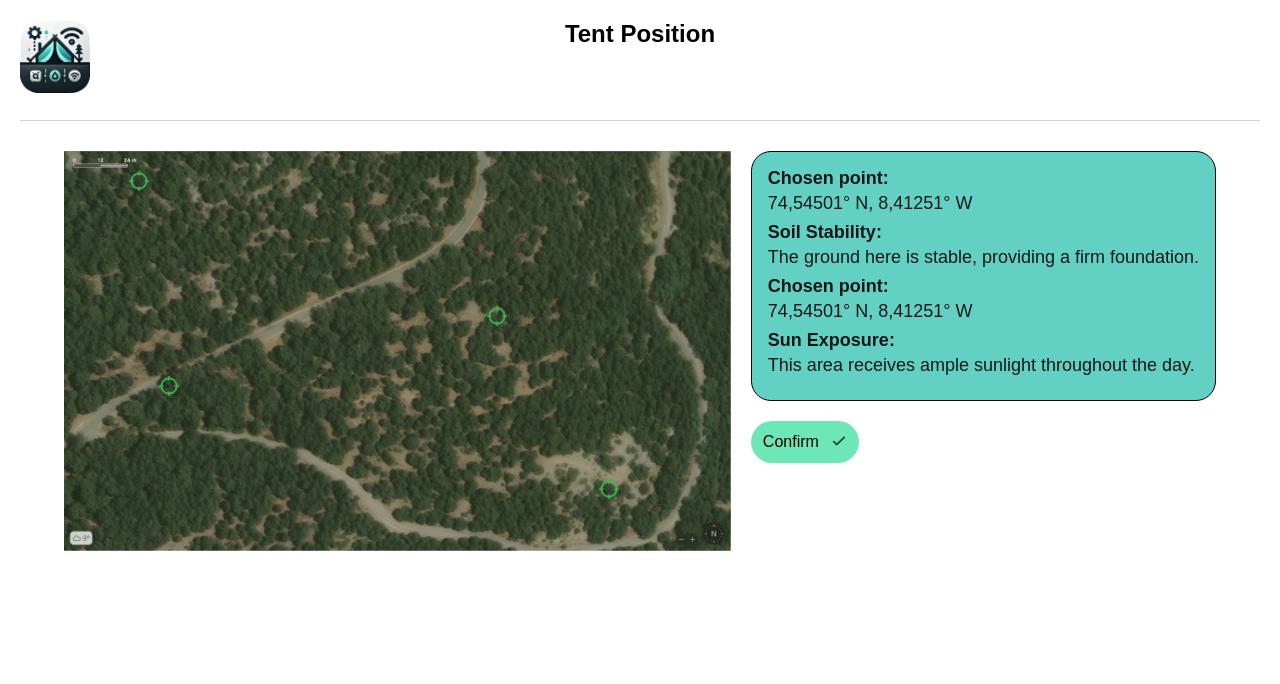
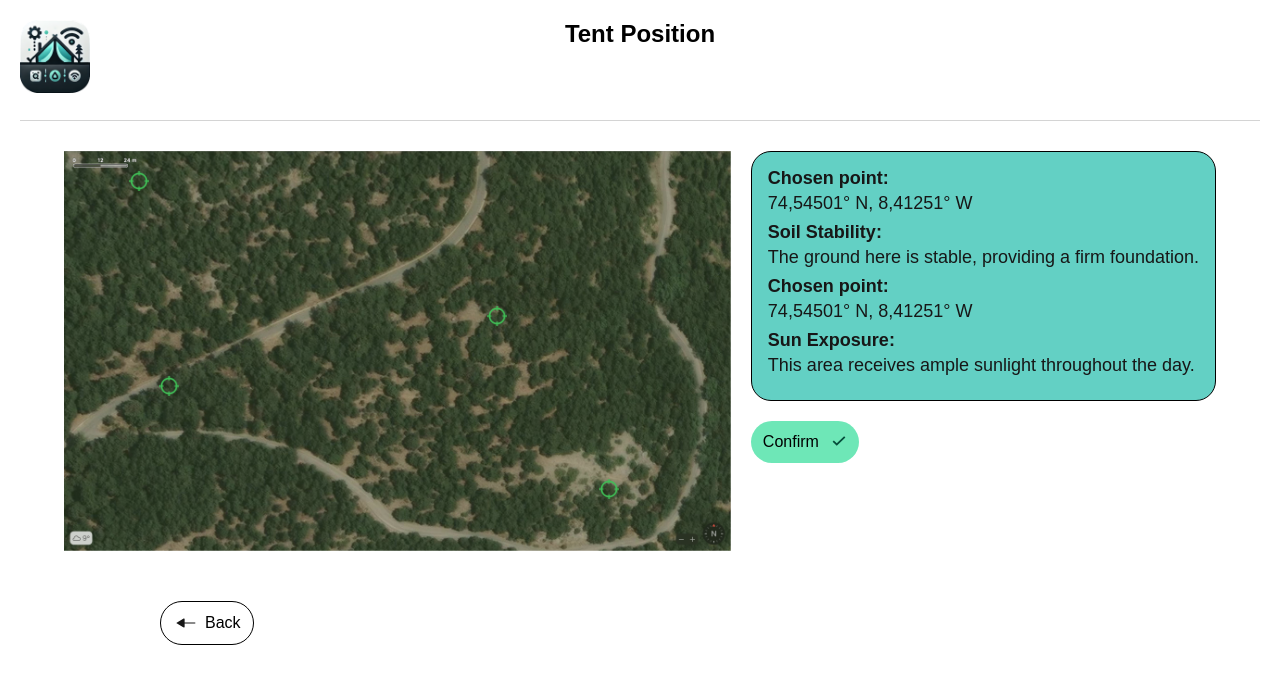
Before and after one commit to dimitry-lzs/hciWeb, a React app: page /tent-position in a window 1280 px wide. Shown: the top 684 px of the page. Built offline with nearby package versions, Linux system fonts and the light colour scheme.

Commit message:
Fix property

```diff
--- a/src/app/App.less
+++ b/src/app/App.less
@@ -6,4 +6,12 @@ body {
         text-decoration: none;
         color: black;
     }
+
+    .NavigationButton {
+        width: 100%;
+
+        .BackButton {
+            margin-left: 160px;
+        }
+    }
 }
--- /dev/null
+++ b/src/components/BackButton/BackButton.less
@@ -0,0 +1,28 @@
+.BackButton {
+    font-size: 16px;
+    padding: 12px;
+    border-radius: 28px;
+    width: min-content;
+    display: flex;
+    flex-direction: row;
+    align-items: center;
+    justify-content: center;
+    cursor: pointer;
+    transition: background-color 0.3s, color 0.3s;
+    color: #000;
+    border: 1px solid #000;
+
+    &:hover {
+        background-color: #eeeeee;
+    }
+
+    .BackArrow {
+        margin-right: 6px;
+        width: 26px;
+        height: 16px;
+        background-image: url('../../assets/BackArrow.svg');
+        background-position: center;
+        background-size: cover;
+        background-repeat: no-repeat;
+    }
+}
--- /dev/null
+++ b/src/components/BackButton/index.tsx
@@ -0,0 +1,12 @@
+import React from 'react';
+
+import './BackButton.less';
+
+export default function BackButton({ navigate }: { navigate: () => void }) {
+    return (
+        <div className='BackButton' onClick={navigate}>
+            <div className='BackArrow' />
+            Back
+        </div>
+    );
+}
--- a/src/pages/TentPosition/index.tsx
+++ b/src/pages/TentPosition/index.tsx
@@ -1,11 +1,16 @@
 import React from 'react';
+import { useNavigate } from 'react-router-dom';
+
 import Header from '../../components/Header';
 import ConfirmButton, { ButtonColor, ButtonIcon } from '../../components/ConfirmButton';
+import InfoContainer, { InfoRow } from '../../components/InfoContainer';
+import BackButton from '../../components/BackButton';
 
 import './TentPosition.less';
-import InfoContainer, { InfoRow } from '../../components/InfoContainer';
 
 export default function TentPosition() {
+    const navigate = useNavigate();
+
     return (
         <div>
             <Header title='Tent Position' />
@@ -27,6 +32,9 @@ export default function TentPosition() {
                         <ConfirmButton icon={ButtonIcon.Tick} color={ButtonColor.Green} />
                     </div>
                 </div>
+                <div className='NavigationButton'>
+                    <BackButton navigate={() => navigate(-1)} />
+                </div>
             </div>
         </div>
     );
```
Also changed, not shown: src/assets/BackArrow.svg (added).
